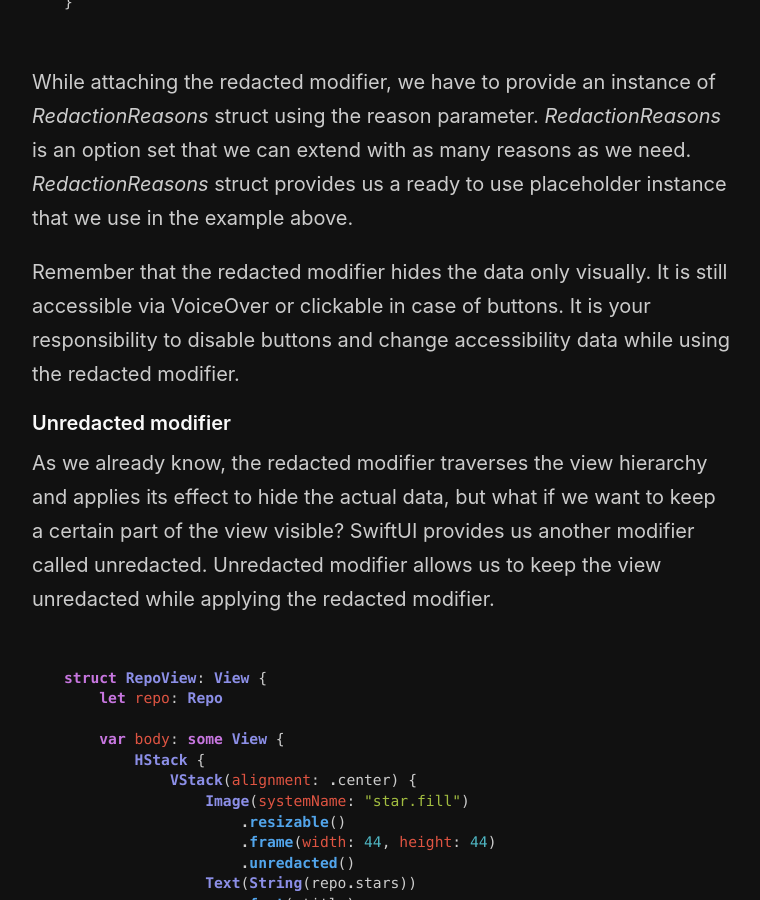
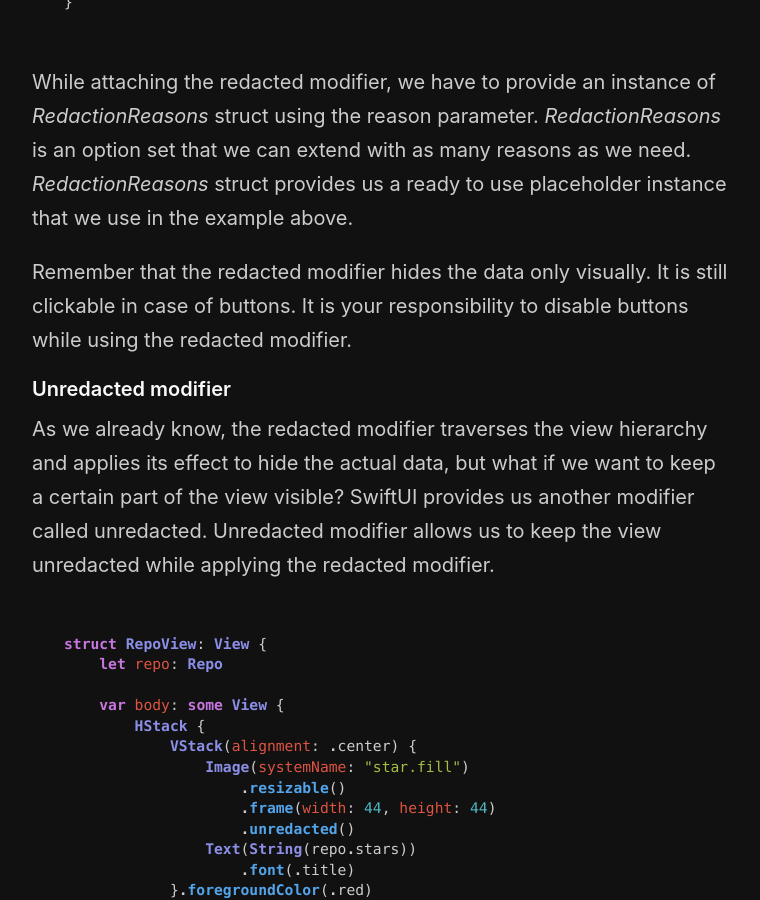
Before and after one commit to mecid/mecid.github.io, a Jekyll site: the page built from _posts/2020-10-22-the-magic-of-redacted-modifier-in-swiftui.md, in a window 1280 px wide and 900 px high, scrolled down 3540 px. Shown: the whole window, without its empty margins (258-1018 px from the left). Built offline with Jekyll 4.4.1, drawn with Linux system fonts in a browser that asks for light colours.

Commit message:
redacted post updated

```diff
--- a/_posts/2020-10-22-the-magic-of-redacted-modifier-in-swiftui.md
+++ b/_posts/2020-10-22-the-magic-of-redacted-modifier-in-swiftui.md
@@ -118,7 +118,7 @@ struct ContentView: View {
 
 While attaching the redacted modifier, we have to provide an instance of *RedactionReasons* struct using the reason parameter. *RedactionReasons* is an option set that we can extend with as many reasons as we need. *RedactionReasons* struct provides us a ready to use placeholder instance that we use in the example above.
 
-Remember that the redacted modifier hides the data only visually. It is still accessible via VoiceOver or clickable in case of buttons. It is your responsibility to disable buttons and change accessibility data while using the redacted modifier.
+Remember that the redacted modifier hides the data only visually. It is still clickable in case of buttons. It is your responsibility to disable buttons while using the redacted modifier.
 
 #### Unredacted modifier
 As we already know, the redacted modifier traverses the view hierarchy and applies its effect to hide the actual data, but what if we want to keep a certain part of the view visible? SwiftUI provides us another modifier called unredacted. Unredacted modifier allows us to keep the view unredacted while applying the redacted modifier.
```
